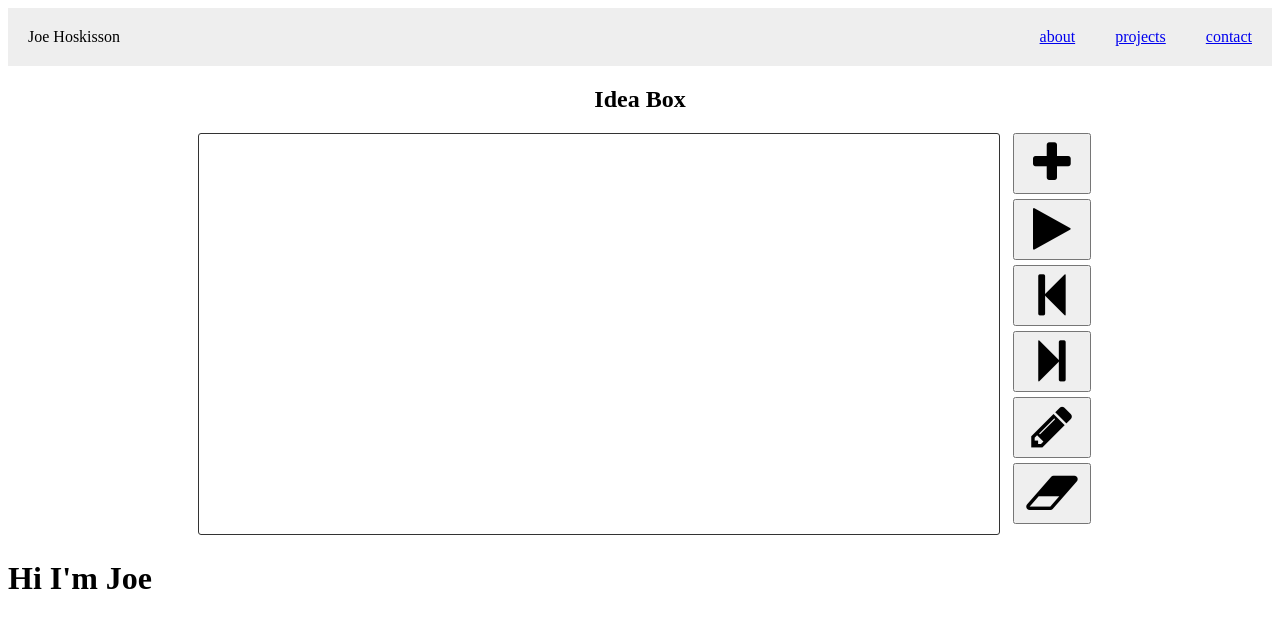
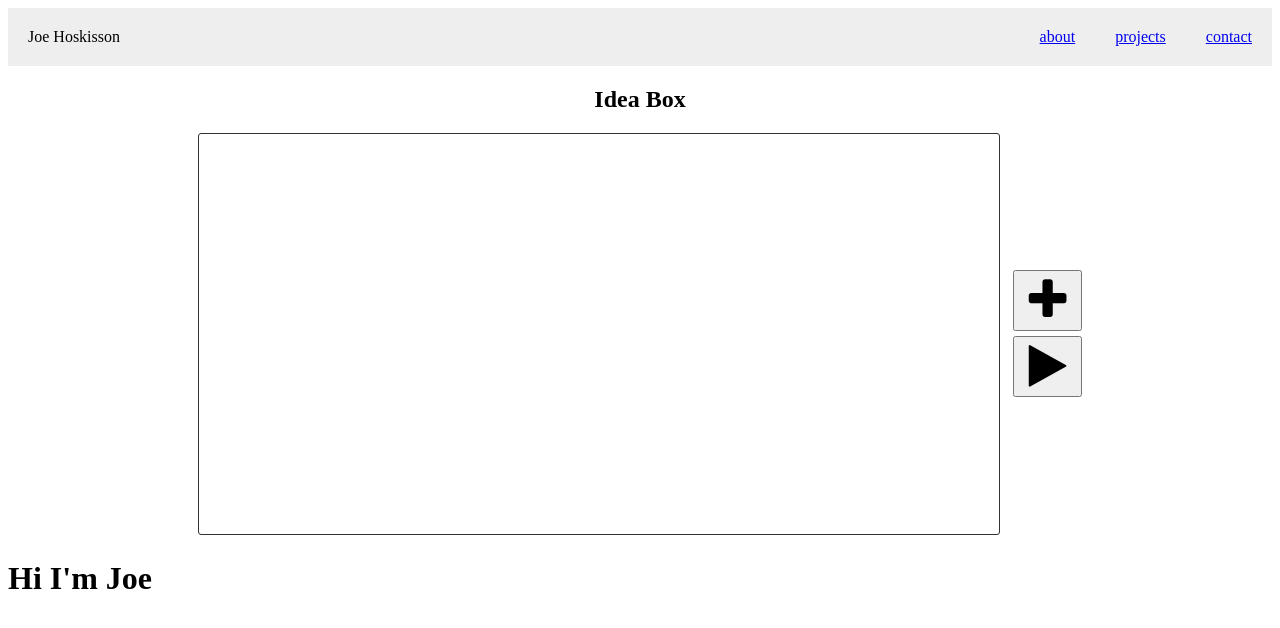
Before and after one commit to joevus/portfolio-ideabox, a React (Create React App) app: page / in a window 1280 px wide. Shown: the top 628 px of the page. Built offline with nearby package versions, Linux system fonts and the light colour scheme.

Commit message:
Got rid of other icons and centered the plus and play buttons. The plus icon is off center vertically. It may have to do with not using the font-awesome size classes.

```diff
--- a/src/components/main/ideabox/ideabox.js
+++ b/src/components/main/ideabox/ideabox.js
@@ -46,12 +46,12 @@ class Ideabox extends React.Component {
             </div>
 
             <div className="toolbar">
-              <button onClick={this.props.handlePlus}><i className="fa fa-plus fa-fw"></i></button>
-              <button onClick={this.props.handlePlay}><i className="fa fa-play fa-fw"></i></button>
-              <button><i className="fa fa-step-backward fa-fw"></i></button>
+              <button onClick={this.props.handlePlus}><i className="fa fa-plus"></i></button>
+              <button onClick={this.props.handlePlay}><i className="fa fa-play"></i></button>
+              {/* <button><i className="fa fa-step-backward fa-fw"></i></button>
               <button><i className="fa fa-step-forward fa-fw"></i></button>
               <button><i className="fa fa-pencil fa-fw"></i></button>
-              <button><i className="fa fa-eraser fa-fw"></i></button>
+              <button><i className="fa fa-eraser fa-fw"></i></button> */}
             </div>
           </div>
         </div>
--- a/src/css/index.css
+++ b/src/css/index.css
@@ -76,7 +76,10 @@ with its grid intact but not with justify-items:center on it*/
   }
   .toolbar {
     /* get rid of display flex, otherwise will be giant*/
-    display: block;
+    /*display: block;*/
+
+     /*Center buttons vertically*/
+    flex-direction: column;
   }
   .toolbar button {
     /*display: block;*/
@@ -99,7 +102,7 @@ with its grid intact but not with justify-items:center on it*/
 }
 .toolbar {
   grid-column: 2/3;
-  vertical-align: top;
+  vertical-align: middle;
 }
 #ideaCanv {
   border: solid #333 1px;
```
